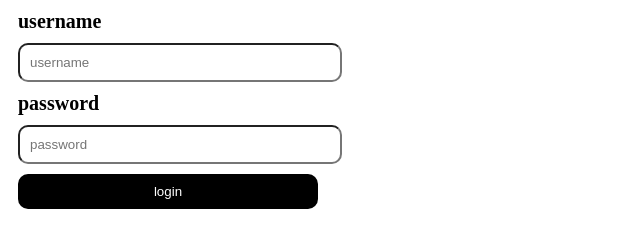
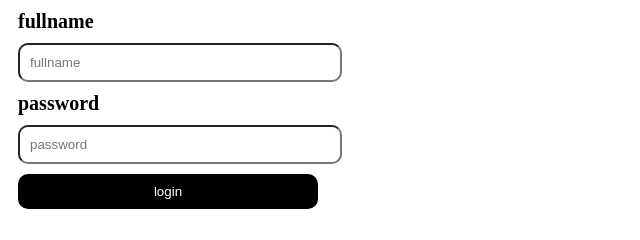
Before and after one commit to arunmudhirajcoding/deploy-test-devops, a plain HTML site: page index.html in a window 1280 px wide. Shown: the full height of the page, 0-640 px from the left. Drawn offline with Linux system fonts and the light colour scheme.

Commit message:
testing ci/cd

```diff
--- a/index.html
+++ b/index.html
@@ -28,8 +28,8 @@
 </head>
 <body>
     <form action="">
-        <label for="username">username</label>
-        <input type="text" id="username" placeholder="username">
+        <label for="username">fullname</label>
+        <input type="text" id="username" placeholder="fullname">
         <label for="password">password</label>
         <input type="password" id="password" placeholder="password">
         <input type="submit" value="login">
```
